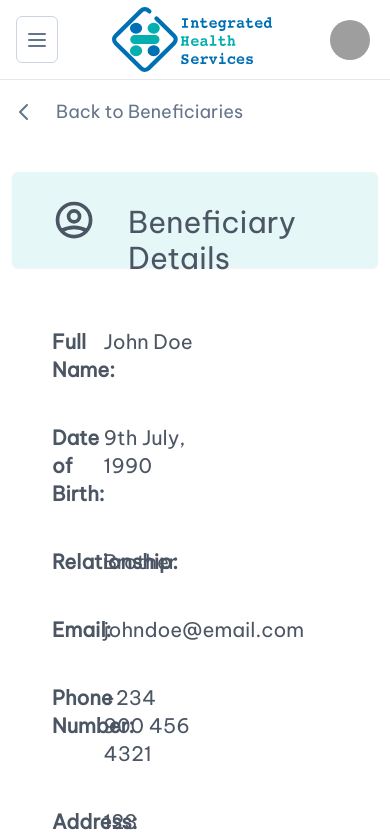
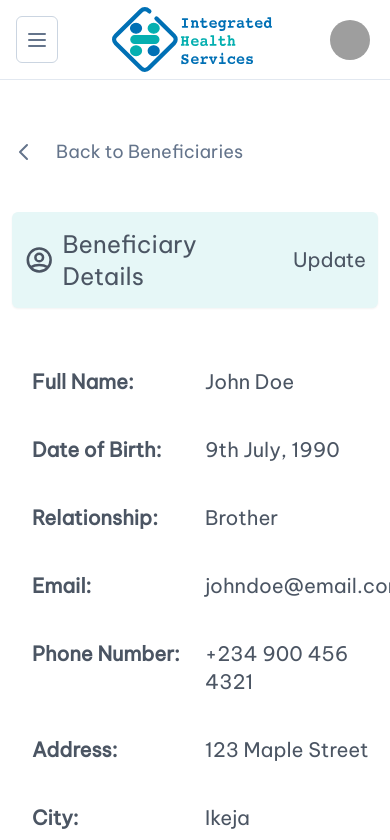
Before and after one commit to ihsidna/ihs-frontend, a React (Create React App) app: page /beneficiaries/viewbeneficiary in a window 390 px wide. Shown: the top 840 px of the page. Built offline with nearby package versions, Linux system fonts and the light colour scheme; grey boxes are pictures that could not be loaded.

Commit message:
make view beneficiaries page mobile responsive

```diff
--- a/src/components/app/beneficiary/ViewBeneficiary.jsx
+++ b/src/components/app/beneficiary/ViewBeneficiary.jsx
@@ -1,54 +1,62 @@
 import React from 'react';
 import {ChevronLeftIcon, UserCircleIcon} from "@heroicons/react/outline";
-import {useNavigate} from "react-router-dom";
+import {Link, useNavigate} from "react-router-dom";
 
 const ViewBeneficiary = () => {
 	const navigate = useNavigate();
 
 	return (
 		<div className="lg:p-20 md:p-10 p-3">
-			<button className="flex flex-row items-center justify-start h-10 border-0 bg-transparent text-slate-500 mb-10" onClick={() => navigate("/beneficiaries")}>
+			<button className="flex flex-row items-center justify-start h-10 border-0 bg-transparent text-slate-500 md:mb-20 md:mt-0 my-10" onClick={() => navigate("/beneficiaries")}>
 				<ChevronLeftIcon className="w-6" /> <p className="text-lg px-5">Back to Beneficiaries</p>
 			</button>
 			<div className="flex">
 				<div className="flex-1">
-					<div className=" flex h-24 bg-ihs-green-shade-50 rounded-md shadow-sm text-gray-600">
-						<UserCircleIcon className="w-14 ml-10" />
-						<h3 className="text-3xl py-8 px-8">Beneficiary Details</h3>
+					<div className="flex justify-between items-center h-24 bg-ihs-green-shade-50 rounded-md shadow-sm text-gray-600">
+						<div className="flex">
+							<UserCircleIcon className="md:w-14 w-8 md:ml-10 ml-3" />
+							<h3 className="md:text-3xl text-2xl py-8 md:px-8 px-2">Beneficiary Details</h3>
+						</div>
+
+						<Link to="/beneficiaries/updatebeneficiary" className="text-gray-600 hover:text-gray-700">
+							<h3 className="text-xl md:px-8 px-3 hover:underline">Update</h3>
+
+						</Link>
+
 					</div>
 
-					<div className="mt-10 text-gray-600 text-xl" >
+					<div className="my-10 ml-5 text-gray-600 text-xl" >
 						<div className="grid grid-cols-4">
-							<p className="py-5 font-semibold px-10 col-start-1 col-span-1">Full Name: </p>
-							<p className="py-5 col-start-2">John Doe </p>
+							<p className="py-5 font-semibold col-start-1 md:col-span-1 col-span-2">Full Name: </p>
+							<p className="py-5 md:ml-5 md:col-start-2 col-span-2">John Doe </p>
 						</div>
 						<div className="grid grid-cols-4">
-							<p className="py-5 font-semibold px-10 col-start-1 col-span-1">Date of Birth: </p>
-							<p className="py-5 col-start-2">9th July, 1990 </p>
+							<p className="py-5 font-semibold col-start-1 md:col-span-1 col-span-2">Date of Birth: </p>
+							<p className="py-5 md:ml-5 md:col-start-2 col-span-2">9th July, 1990 </p>
 						</div>
 						<div className="grid grid-cols-4">
-							<p className="py-5 font-semibold px-10 col-start-1 col-span-1">Relationship: </p>
-							<p className="py-5 col-start-2">Brother </p>
+							<p className="py-5 font-semibold col-start-1 md:col-span-1 col-span-2">Relationship: </p>
+							<p className="py-5 md:ml-5 md:col-start-2 col-span-2">Brother </p>
 						</div>
 						<div className="grid grid-cols-4">
-							<p className="py-5 font-semibold px-10 col-start-1 col-span-1">Email: </p>
-							<p className="py-5 col-start-2">johndoe@email.com </p>
+							<p className="py-5 font-semibold col-start-1 md:col-span-1 col-span-2">Email: </p>
+							<p className="py-5 md:ml-5 md:col-start-2 col-span-2">johndoe@email.com </p>
 						</div>
 						<div className="grid grid-cols-4">
-							<p className="py-5 font-semibold px-10 col-start-1 col-span-1">Phone Number: </p>
-							<p className="py-5 col-start-2">+234 900 456 4321 </p>
+							<p className="py-5 font-semibold col-start-1 md:col-span-1 col-span-2">Phone Number: </p>
+							<p className="py-5 md:ml-5 md:col-start-2 col-span-2">+234 900 456 4321 </p>
 						</div>
 						<div className="grid grid-cols-4">
-							<p className="py-5 font-semibold px-10 col-start-1 col-span-1">Address: </p>
-							<p className="py-5 col-start-2">123 Maple Street </p>
+							<p className="py-5 font-semibold col-start-1 md:col-span-1 col-span-2">Address: </p>
+							<p className="py-5 md:ml-5 md:col-start-2 col-span-2">123 Maple Street </p>
 						</div>
 						<div className="grid grid-cols-4">
-							<p className="py-5 font-semibold px-10 col-start-1 col-span-1">City: </p>
-							<p className="py-5 col-start-2">Ikeja </p>
+							<p className="py-5 font-semibold col-start-1 md:col-span-1 col-span-2">City: </p>
+							<p className="py-5 md:ml-5 md:col-start-2 col-span-2">Ikeja </p>
 						</div>
 						<div className="grid grid-cols-4">
-							<p className="py-5 font-semibold px-10 col-start-1 col-span-1">State: </p>
-							<p className="py-5 col-start-2">Lagos </p>
+							<p className="py-5 font-semibold col-start-1 md:col-span-1 col-span-2">State: </p>
+							<p className="py-5 md:ml-5 md:col-start-2 col-span-2">Lagos </p>
 						</div>
 
 					</div>
```
